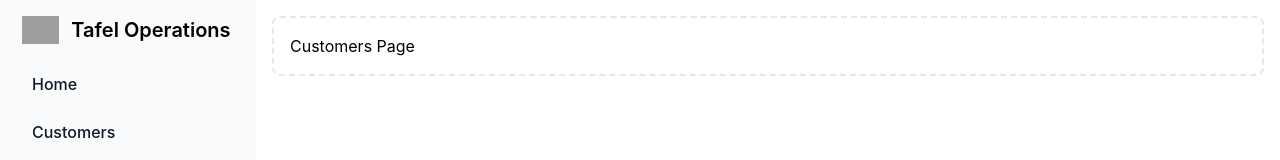
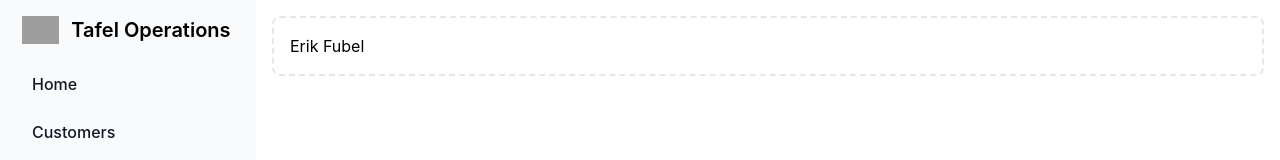
Before and after one commit to ErikFub/tafel-operations, a React (Create React App) app: page /Customers in a window 1280 px wide. Shown: the top 160 px of the page. Built offline with nearby package versions, Linux system fonts and the light colour scheme; grey boxes are pictures that could not be loaded.

Commit message:
Add basic customers page

```diff
--- /dev/null
+++ b/src/components/CustomerItem.js
@@ -0,0 +1,7 @@
+export default function CustomerItem({ customer }) {
+    return (
+        <li key={customer.id}>
+            <p>{customer.first_name} {customer.last_name}</p>
+        </li>
+    )
+}
--- /dev/null
+++ b/src/components/CustomerList.js
@@ -0,0 +1,10 @@
+import CustomerItem from "./CustomerItem";
+import ItemList from "./ItemList";
+
+export default function CustomerList({ customers }) {
+    return (
+        <ItemList>
+            {customers.map(customer => <CustomerItem customer={customer} />)}
+        </ItemList>
+    )
+}
--- /dev/null
+++ b/src/components/ItemList.js
@@ -0,0 +1,7 @@
+export default function ItemList({ children }) {
+    return (
+        <ul className="divide-y divide-gray-200">
+            {children}
+        </ul>
+    )
+}
--- a/src/pages/CustomersPage.js
+++ b/src/pages/CustomersPage.js
@@ -1,10 +1,18 @@
 import Body from "../components/Body";
+import CustomerList from "../components/CustomerList"
 
 
 export default function CustomersPage() {
-  return (
+    let customers = [
+        {
+            "first_name": "Erik",
+            "last_name": "Fubel",
+            "id": 1
+        }
+    ]
+    return (
     <Body sidebar>
-        Customers Page
+        <CustomerList customers={customers}/>
     </Body>
-  );
+    );
 }
```
